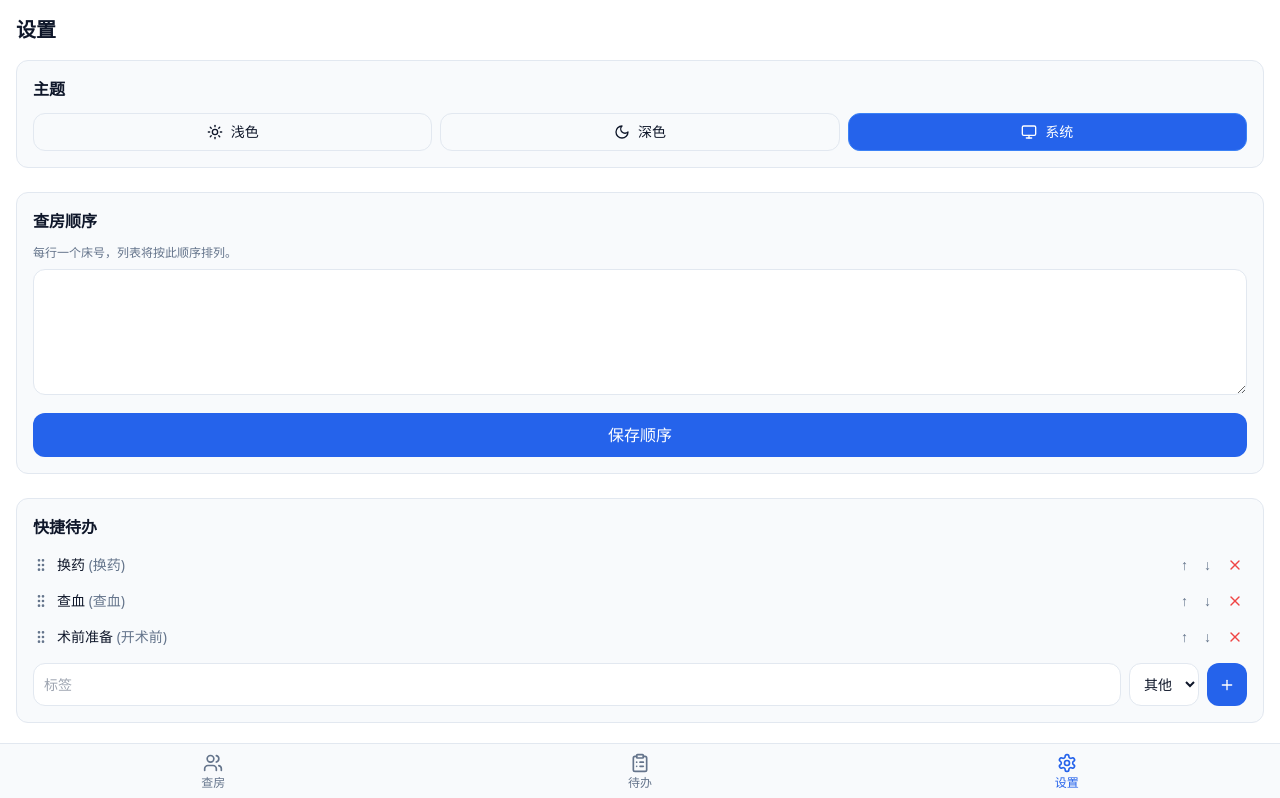
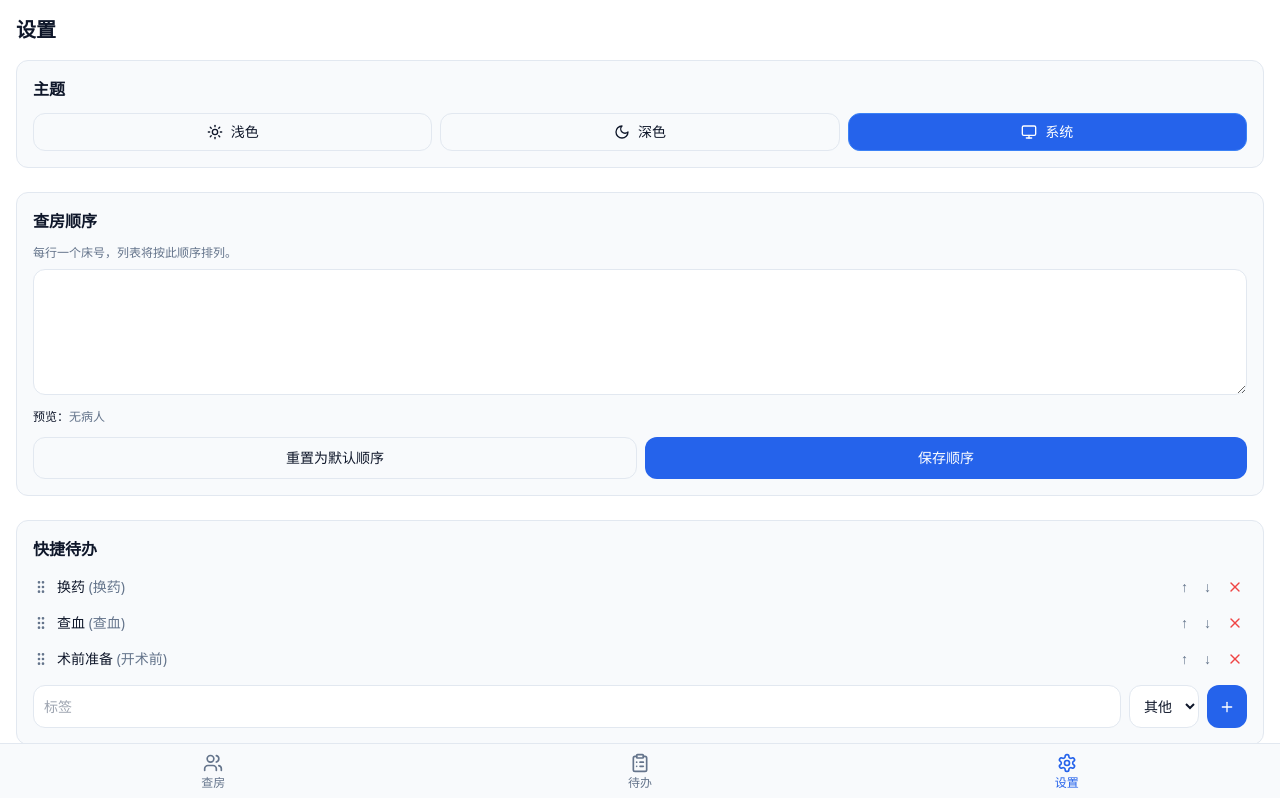
Before and after one commit to Niyoubingbing/clinical-assistant, a Next.js app: page /settings in a window 1280 px wide. Shown: the top 798 px of the page. Built offline with nearby package versions, Linux system fonts and the light colour scheme.

Commit message:
Initial source commit from Codex

```diff
--- a/app/settings/page.tsx
+++ b/app/settings/page.tsx
@@ -1,7 +1,7 @@
 'use client'
 
-import { useEffect, useState } from 'react'
-import { db, Settings, getSettings, saveSettings, QuickTodo } from '@/lib/db'
+import { useEffect, useMemo, useState } from 'react'
+import { db, Settings, getSettings, saveSettings, QuickTodo, Patient } from '@/lib/db'
 import { NavBar } from '@/components/nav-bar'
 import { useTheme } from '@/components/providers'
 import { toast } from '@/components/toast'
@@ -14,20 +14,56 @@
   { key: 'system', label: '系统', icon: Monitor }
 ] as const
 
+function sortPatients(patients: Patient[]) {
+  return [...patients].sort((a, b) => {
+    const na = parseInt(a.bedNumber.match(/\d+/)?.[0] || '0', 10)
+    const nb = parseInt(b.bedNumber.match(/\d+/)?.[0] || '0', 10)
+    if (na !== nb) return na - nb
+    return a.bedNumber.localeCompare(b.bedNumber)
+  })
+}
+
 export default function SettingsPage() {
   const [settings, setSettings] = useState<Settings | null>(null)
+  const [patients, setPatients] = useState<Patient[]>([])
+  const [defaultOrder, setDefaultOrder] = useState<string[]>([])
   const { theme, setTheme } = useTheme()
   const [orderText, setOrderText] = useState('')
   const [newQuickLabel, setNewQuickLabel] = useState('')
   const [newQuickType, setNewQuickType] = useState('其他')
 
   const load = async () => {
-    const s = await getSettings()
+    const [s, p] = await Promise.all([getSettings(), db.patients.toArray()])
     setSettings(s)
+    setPatients(p)
+    const sorted = sortPatients(p)
+    setDefaultOrder(sorted.map((x) => x.bedNumber))
     setOrderText((s.roundingOrder || []).join('\n'))
   }
 
   useEffect(() => { load() }, [])
+
+  const preview = useMemo(() => {
+    const explicit = orderText.split('\n').map((l) => l.trim()).filter(Boolean)
+    const seen = new Set<string>()
+    const ordered: Patient[] = []
+    for (const bed of explicit) {
+      if (seen.has(bed)) continue
+      const p = patients.find((x) => x.bedNumber === bed)
+      if (p) {
+        ordered.push(p)
+        seen.add(bed)
+      }
+    }
+    const sorted = sortPatients(patients)
+    for (const p of sorted) {
+      if (!seen.has(p.bedNumber)) {
+        ordered.push(p)
+        seen.add(p.bedNumber)
+      }
+    }
+    return ordered
+  }, [orderText, patients])
 
   const handleThemeChange = async (t: 'light' | 'dark' | 'system') => {
     setTheme(t)
@@ -39,6 +75,13 @@
     const order = orderText.split('\n').map((l) => l.trim()).filter(Boolean)
     await saveSettings({ roundingOrder: order })
     toast('查房顺序已保存')
+  }
+
+  const handleResetOrder = async () => {
+    const order = defaultOrder
+    setOrderText(order.join('\n'))
+    await saveSettings({ roundingOrder: order })
+    toast('已重置为默认顺序')
   }
 
   const handleAddQuickTodo = async () => {
@@ -94,6 +137,7 @@
       if (data.patients?.length) await db.patients.bulkAdd(data.patients)
       if (data.todos?.length) await db.todos.bulkAdd(data.todos)
       toast('数据已导入')
+      load()
     } catch (err) {
       toast('导入失败，文件格式错误', 'error')
     }
@@ -144,7 +188,14 @@
             rows={5}
             className="w-full rounded-xl border border-custom bg-surface p-3 text-sm text-main focus:outline-none focus:ring-2 focus:ring-primary/50"
           />
-          <button onClick={handleSaveOrder} className="mt-3 w-full py-2.5 rounded-xl bg-primary text-white font-medium">保存顺序</button>
+          <div className="mt-2 text-xs text-muted">
+            <span className="font-medium text-main">预览：</span>
+            {preview.length > 0 ? preview.map((p) => `${p.bedNumber} ${p.name}`).join(' → ') : '无病人'}
+          </div>
+          <div className="flex gap-2 mt-3">
+            <button onClick={handleResetOrder} className="flex-1 py-2.5 rounded-xl border border-custom text-main text-sm font-medium">重置为默认顺序</button>
+            <button onClick={handleSaveOrder} className="flex-1 py-2.5 rounded-xl bg-primary text-white text-sm font-medium">保存顺序</button>
+          </div>
         </section>
 
         <section className="bg-card rounded-xl border border-custom p-4">
--- a/app/todos/page.tsx
+++ b/app/todos/page.tsx
@@ -30,6 +30,14 @@
   }
 
   useEffect(() => { load() }, [])
+
+  useEffect(() => {
+    const params = new URLSearchParams(window.location.search)
+    const f = params.get('filter')
+    if (f && FILTERS.some((x) => x.key === f)) {
+      setFilter(f as Filter)
+    }
+  }, [])
 
   const filteredTodos = useMemo(() => {
     let list = todos
--- a/components/alert-bar.tsx
+++ b/components/alert-bar.tsx
@@ -24,8 +24,10 @@
    if (dueToday > 0) parts.push(`${dueToday} 个待办今天到期`)
    if (overdue > 0) parts.push(`${overdue} 个待办已逾期`)
 
+   const href = overdue > 0 ? '/todos?filter=overdue' : dueToday > 0 ? '/todos?filter=today' : '/todos'
+
    return (
-    <Link href="/todos">
+     <Link href={href}>
        <div className={cn(
          'flex items-center gap-2 px-4 py-3 rounded-xl text-sm font-medium',
          overdue > 0 ? 'bg-red-100 text-red-700 dark:bg-red-950/30 dark:text-red-400' : 'bg-orange-100 text-orange-700 dark:bg-orange-950/30 dark:text-orange-400'
--- a/components/todo-item.tsx
+++ b/components/todo-item.tsx
@@ -31,10 +31,16 @@
 
   return (
     <div className="relative overflow-hidden rounded-xl" onTouchStart={handleTouchStart} onTouchEnd={handleTouchEnd}>
-      <div className="absolute inset-y-0 right-0 flex items-center justify-end gap-2 px-3 bg-red-50 dark:bg-red-950/20">
+      <div className="absolute inset-y-0 right-0 flex items-center justify-center gap-2 w-28 bg-muted/50">
         <button
-          onClick={() => { onDelete(todo.id); setSwiped(false) }}
-          className="p-2 text-red-500 hover:text-red-600"
+          onClick={(e) => { e.stopPropagation(); onToggle(todo.id); setSwiped(false) }}
+          className="p-2 rounded-full bg-green-500 text-white hover:bg-green-600"
+        >
+          <Check className="w-4 h-4" />
+        </button>
+        <button
+          onClick={(e) => { e.stopPropagation(); onDelete(todo.id); setSwiped(false) }}
+          className="p-2 rounded-full bg-red-500 text-white hover:bg-red-600"
         >
           <Trash2 className="w-4 h-4" />
         </button>
@@ -44,7 +50,7 @@
           'flex items-center gap-3 p-3 rounded-xl border transition-transform bg-card',
           overdue ? 'border-red-300 bg-red-50 dark:bg-red-950/20' : dueToday ? 'border-orange-300 bg-orange-50 dark:bg-orange-950/20' : 'border-custom'
         )}
-        style={{ transform: swiped ? 'translateX(-80px)' : 'translateX(0)' }}
+        style={{ transform: swiped ? 'translateX(-7rem)' : 'translateX(0)' }}
         onClick={(e) => {
           if (swiped) {
             setSwiped(false)
```
Also changed, not shown: 1 other file (tests, documents, lock files or other folders). Lines whose indentation alone changed are shown as unchanged.
